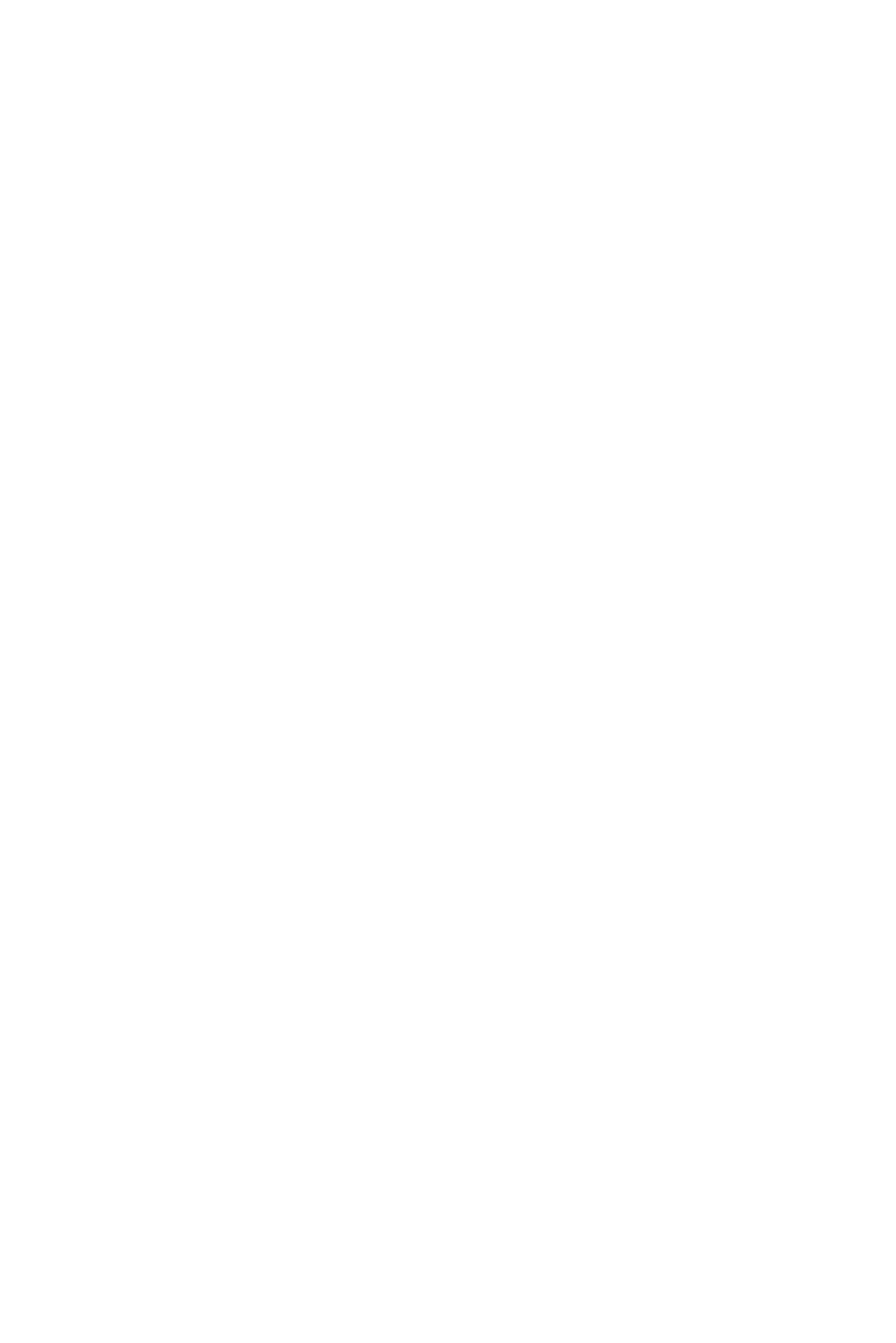
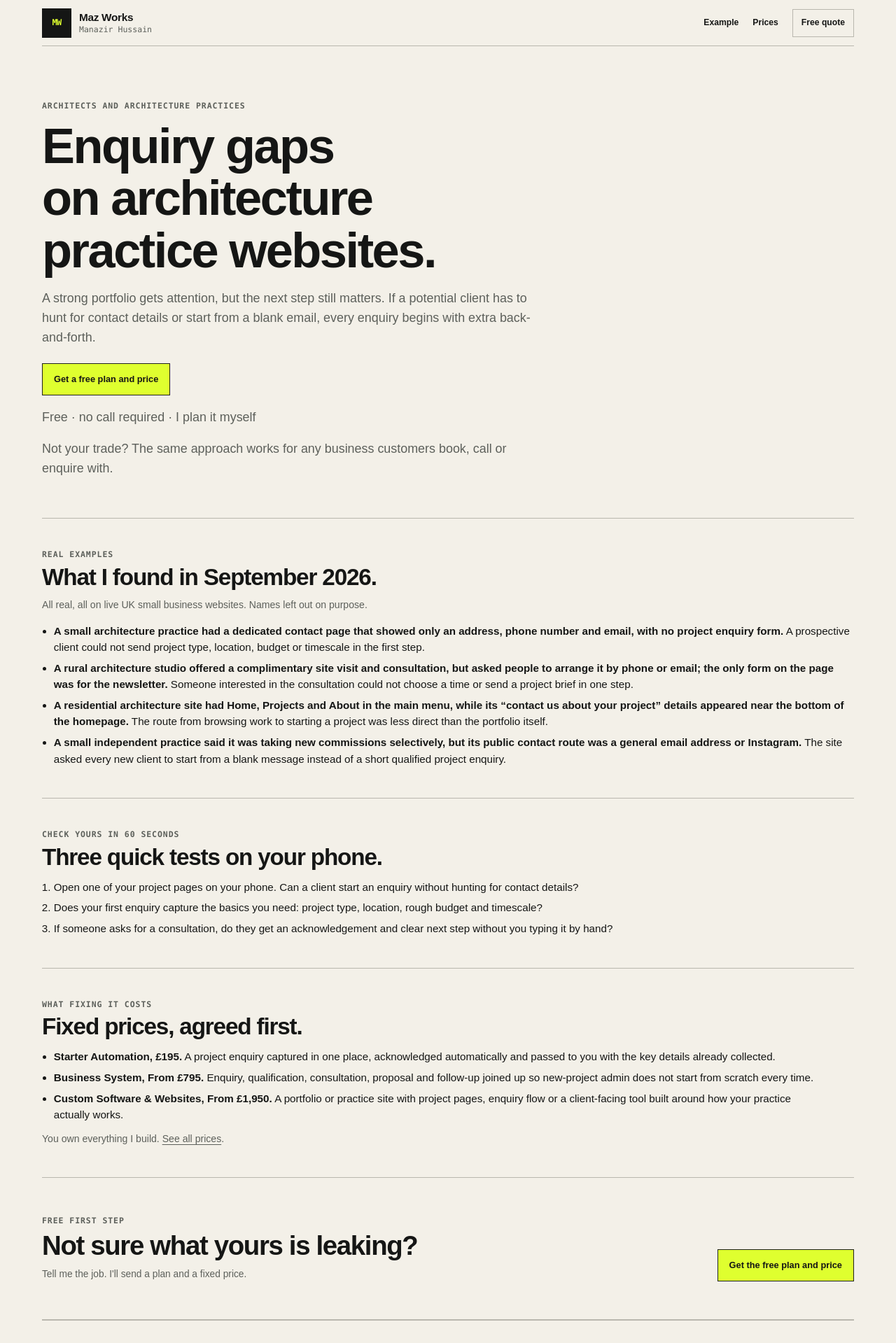
Before and after one commit to manazoid4/mazos-site, a Next.js app: page /for/architects in a window 1280 px wide. Before the commit this address had no page. Shown: the top 1919 px of the page at 70% size. Before the commit the page ends 800 px from the top, so only its background shows below. Built offline with nearby package versions, Linux system fonts and the light colour scheme.

Commit message:
Add evidence-backed architects niche guide

```diff
--- a/app/for/niches.ts
+++ b/app/for/niches.ts
@@ -119,6 +119,28 @@ export const NICHE_GUIDES: NicheGuide[] = [
       { name: 'Starter Automation', price: '£195', body: 'Booking and enquiry routes that work, confirmations and reminders, and a test enquiry followed through to a reply.' },
     ],
   },
+  {
+    id: 'architects',
+    name: 'Architects and architecture practices',
+    title: 'Enquiry gaps on architecture practice websites',
+    lede: 'A strong portfolio gets attention, but the next step still matters. If a potential client has to hunt for contact details or start from a blank email, every enquiry begins with extra back-and-forth.',
+    examples: [
+      { found: 'A small architecture practice had a dedicated contact page that showed only an address, phone number and email, with no project enquiry form.', cost: 'A prospective client could not send project type, location, budget or timescale in the first step.' },
+      { found: 'A rural architecture studio offered a complimentary site visit and consultation, but asked people to arrange it by phone or email; the only form on the page was for the newsletter.', cost: 'Someone interested in the consultation could not choose a time or send a project brief in one step.' },
+      { found: 'A residential architecture site had Home, Projects and About in the main menu, while its “contact us about your project” details appeared near the bottom of the homepage.', cost: 'The route from browsing work to starting a project was less direct than the portfolio itself.' },
+      { found: 'A small independent practice said it was taking new commissions selectively, but its public contact route was a general email address or Instagram.', cost: 'The site asked every new client to start from a blank message instead of a short qualified project enquiry.' },
+    ],
+    selfCheck: [
+      'Open one of your project pages on your phone. Can a client start an enquiry without hunting for contact details?',
+      'Does your first enquiry capture the basics you need: project type, location, rough budget and timescale?',
+      'If someone asks for a consultation, do they get an acknowledgement and clear next step without you typing it by hand?',
+    ],
+    fixes: [
+      { name: 'Starter Automation', price: '£195', body: 'A project enquiry captured in one place, acknowledged automatically and passed to you with the key details already collected.' },
+      { name: 'Business System', price: 'From £795', body: 'Enquiry, qualification, consultation, proposal and follow-up joined up so new-project admin does not start from scratch every time.' },
+      { name: 'Custom Software & Websites', price: 'From £1,950', body: 'A portfolio or practice site with project pages, enquiry flow or a client-facing tool built around how your practice actually works.' },
+    ],
+  },
 ];
 
 export function getNicheGuide(id: string) {
```
